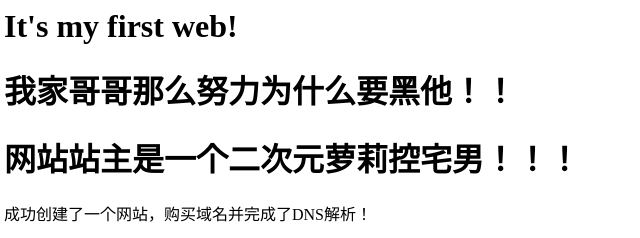
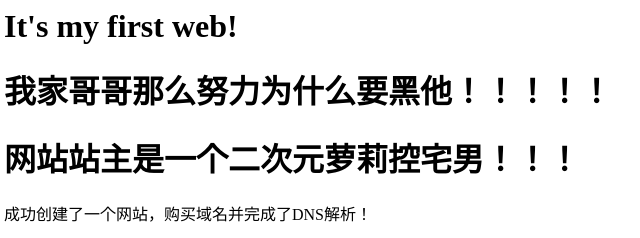
Before and after one commit to Rickydoc/rickydoc.github.io, a plain HTML site: page docs/index.html in a window 1280 px wide. Shown: the top 238 px of the page, 4-644 px from the left. Drawn offline with Linux system fonts and the light colour scheme.

Commit message:
Update index.html
Signed-off-by: Rickydoc <153089431+Rickydoc@users.noreply.github.com>

```diff
--- a/docs/index.html
+++ b/docs/index.html
@@ -1,12 +1,12 @@
 <html>
   <head>
     <title>没啥用的抽象网站</title>
-    <link rel="icon" type="image/x-icon" href="/favicon.ico" />
+    <link rel="icon" type="image/x-icon" href="./favicon.ico" />
   </head>
   <body>
     <main>
       <h1>It's my first web!</h1>
-      <h1>我家哥哥那么努力为什么要黑他！！</h1>
+      <h1>我家哥哥那么努力为什么要黑他！！！！！</h1>
       <h1>网站站主是一个二次元萝莉控宅男！！！</h1>
       <p>成功创建了一个网站，购买域名并完成了DNS解析！</p>
       <p>加油，鸡你太美！！！</p>
```
